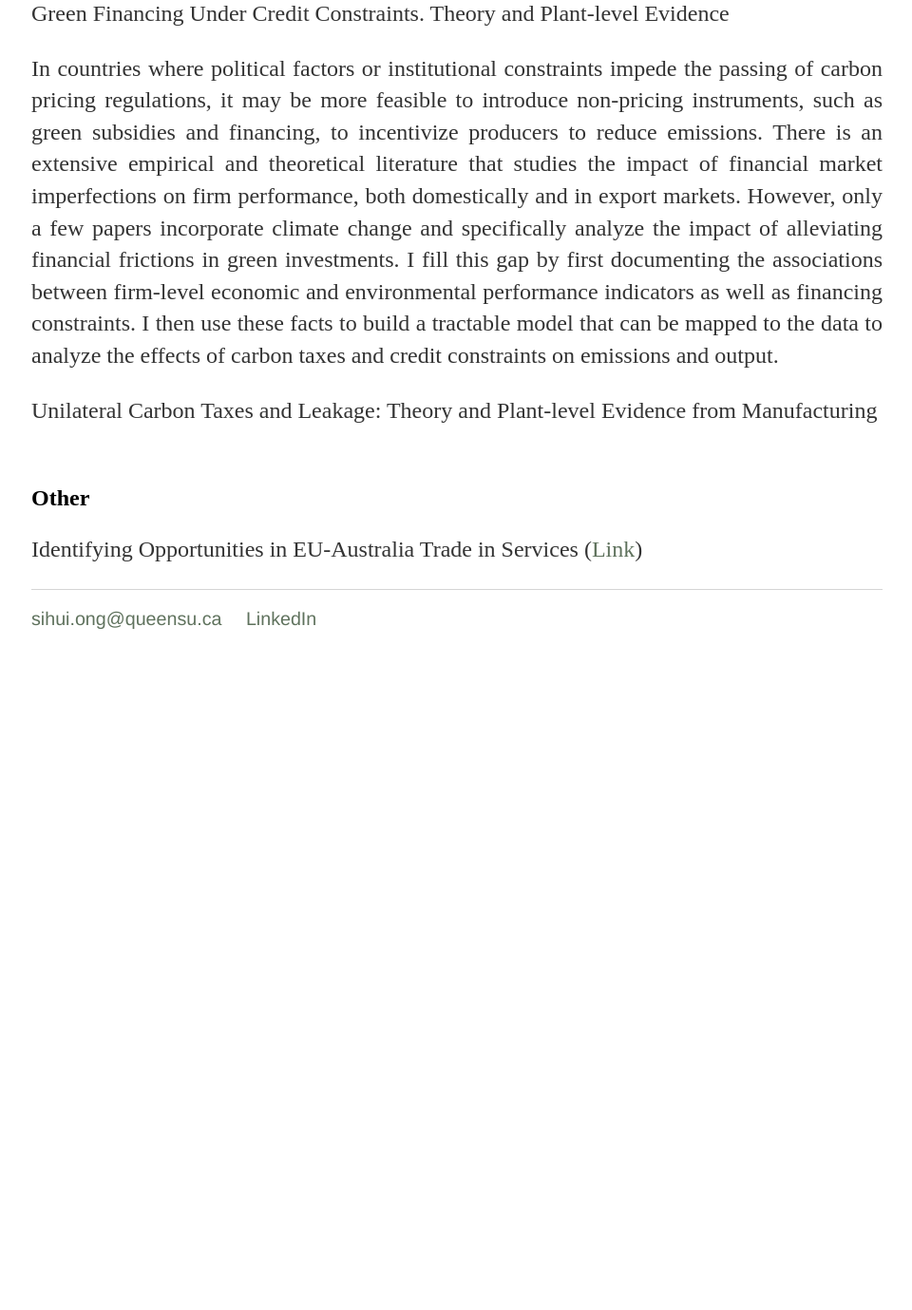
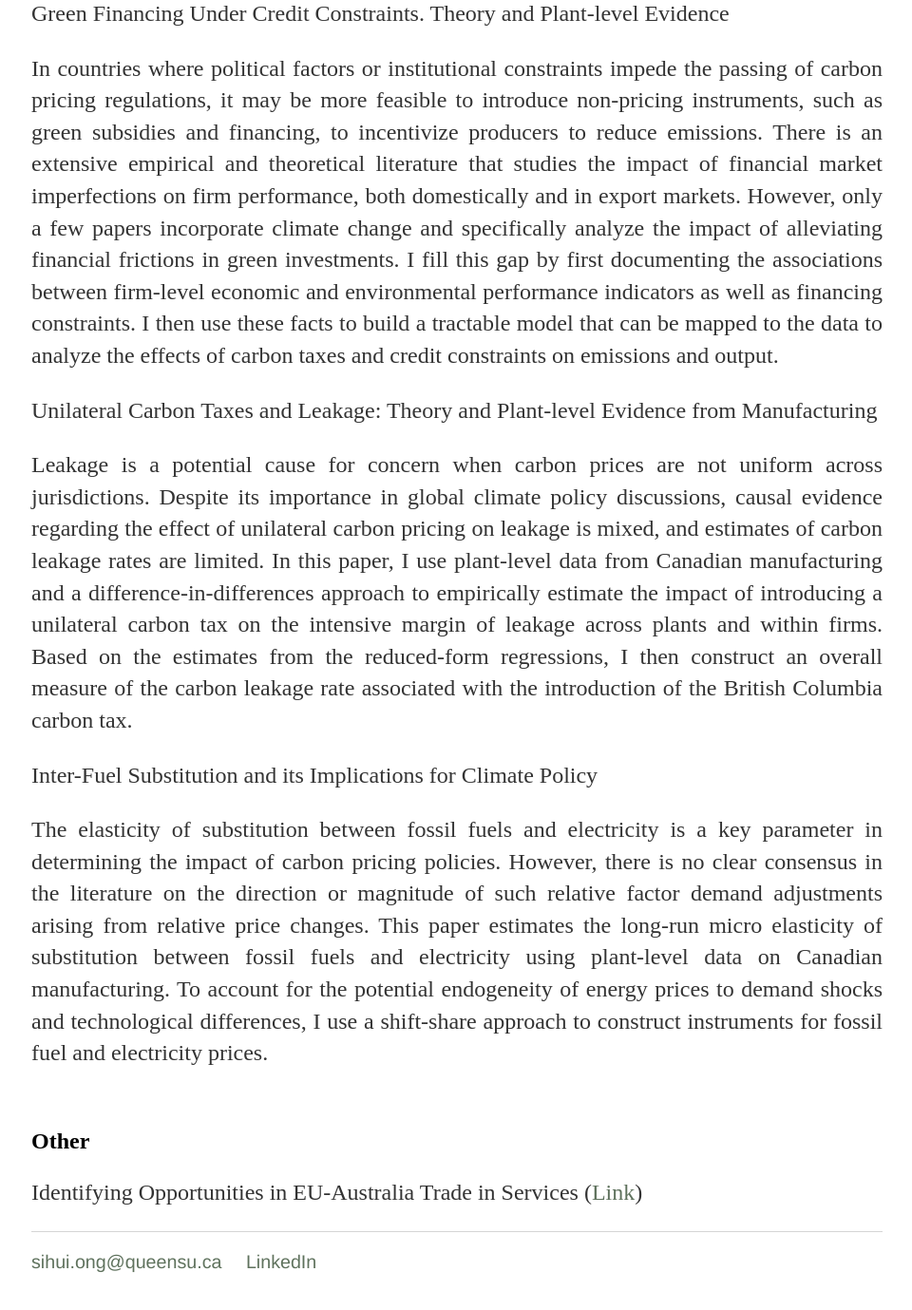
Before and after one commit to SihuiOng/SihuiOng.github.io, a Jekyll site: the page built from research/index.html, in a window 1280 px wide and 1400 px high, scrolled down 962 px. Shown: the top 1379 px of the window at 95% size, without its empty margins (159-1119 px from the left). Built offline with Jekyll 4.4.1, drawn with Linux system fonts in a browser that asks for light colours; before the commit the page ends 1685 px from its top, so only the background shows below that.

Commit message:
Update index.html

```diff
--- a/research/index.html
+++ b/research/index.html
@@ -39,7 +39,27 @@ only a 0.05 percentage point difference in output across both regimes.  <br>
 	  on emissions and output.
   </p>
         <p> Unilateral Carbon Taxes and Leakage: Theory and Plant-level Evidence from Manufacturing </p>
+			<p align="justify">
+Leakage is a potential cause for concern when carbon prices are not uniform across jurisdictions.
+Despite its importance in global climate policy discussions, causal evidence regarding the effect of
+unilateral carbon pricing on leakage is mixed, and estimates of carbon leakage rates are limited.
+In this paper, I use plant-level data from Canadian manufacturing and a difference-in-differences
+approach to empirically estimate the impact of introducing a unilateral carbon tax on the intensive
+margin of leakage across plants and within firms. Based on the estimates from the reduced-form
+regressions, I then construct an overall measure of the carbon leakage rate associated with the
+introduction of the British Columbia carbon tax.
+ 	 </p>
 
+	<p>	Inter-Fuel Substitution and its Implications for Climate Policy </p>
+	<p align="justify">
+	The elasticity of substitution between fossil fuels and electricity is a key parameter in determining
+	the impact of carbon pricing policies. However, there is no clear consensus in the literature on
+	the direction or magnitude of such relative factor demand adjustments arising from relative price
+	changes. This paper estimates the long-run micro elasticity of substitution between fossil fuels
+	and electricity using plant-level data on Canadian manufacturing. To account for the potential
+	endogeneity of energy prices to demand shocks and technological differences, I use a shift-share
+	approach to construct instruments for fossil fuel and electricity prices.
+ 	 </p>
 	<br>
 	<h2>Other</h2>
 	<p> Identifying Opportunities in EU-Australia Trade in Services
```
